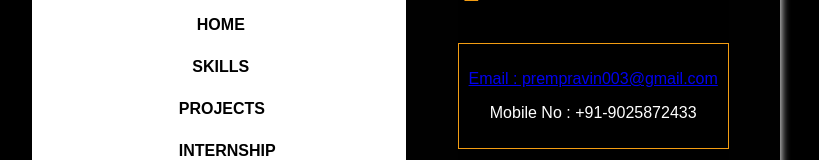
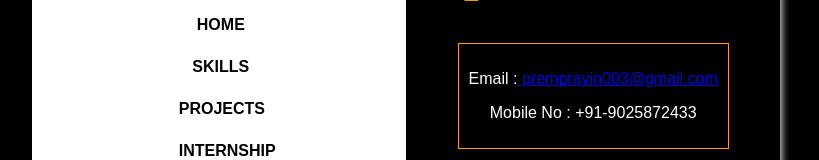
Before and after one commit to prempravin2023/prem-profile, an Angular app: page /contact in a window 1280 px wide. Shown: the part 278-438 px from the top of the page, without its empty margins (235-1054 px from the left). Built offline with nearby package versions, Linux system fonts and the light colour scheme.

Commit message:
updateformail

```diff
--- a/src/app/contact/contact.component.html
+++ b/src/app/contact/contact.component.html
@@ -5,6 +5,6 @@
 
 </div>
 <div class="contact">
-    <p ><a href="mailto:amaraathi1999@gmail.com" >Email : prempravin003@gmail.com</a></p>
+    <p >Email :<a href="mailto:prempravin003@gmail.com" > prempravin003@gmail.com</a></p>
     <p>Mobile No : +91-9025872433</p>
 </div>
--- a/src/styles.css
+++ b/src/styles.css
@@ -360,7 +360,7 @@ text-align: center;
       color: white;
       width: px;
 
-      font-size: 29px;
+      font-size: 25px;
 
     }
     /*.cv a{
```
Also changed, not shown: 5 other files (tests, documents, lock files or other folders).
